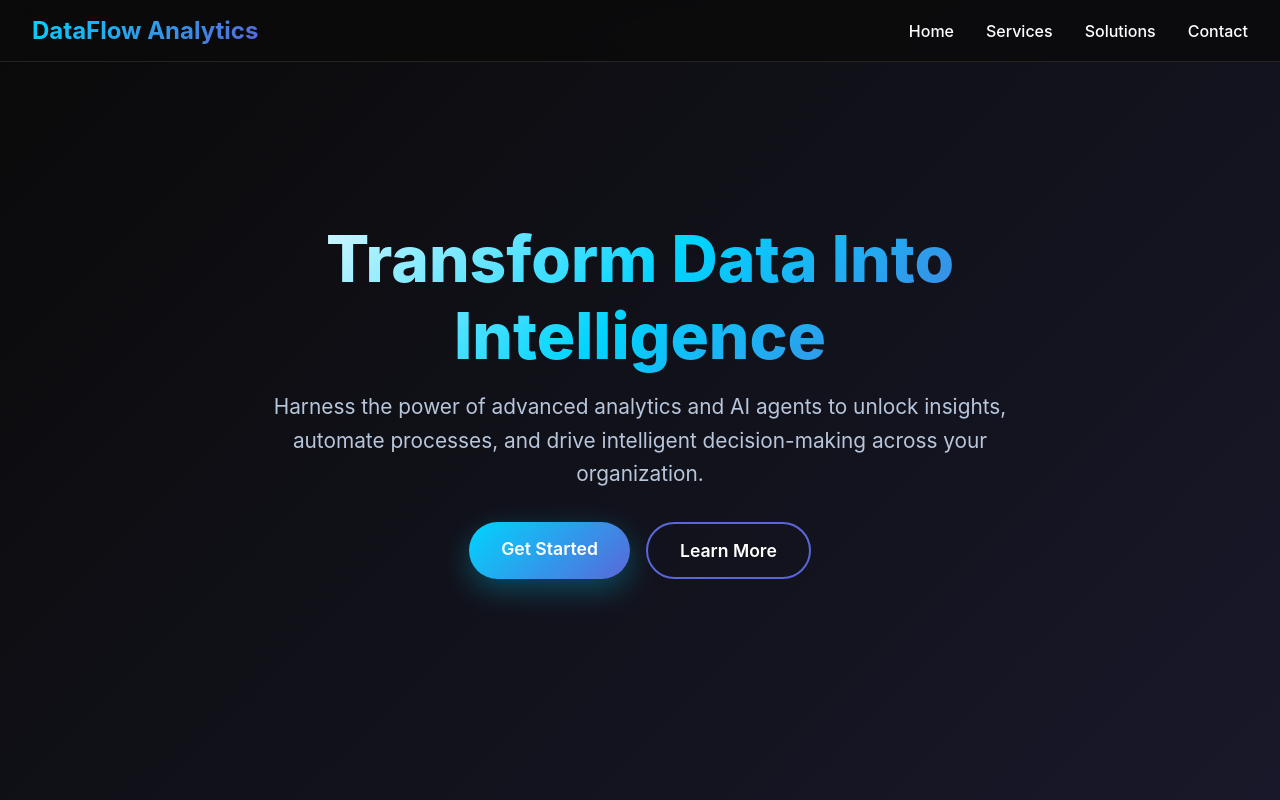
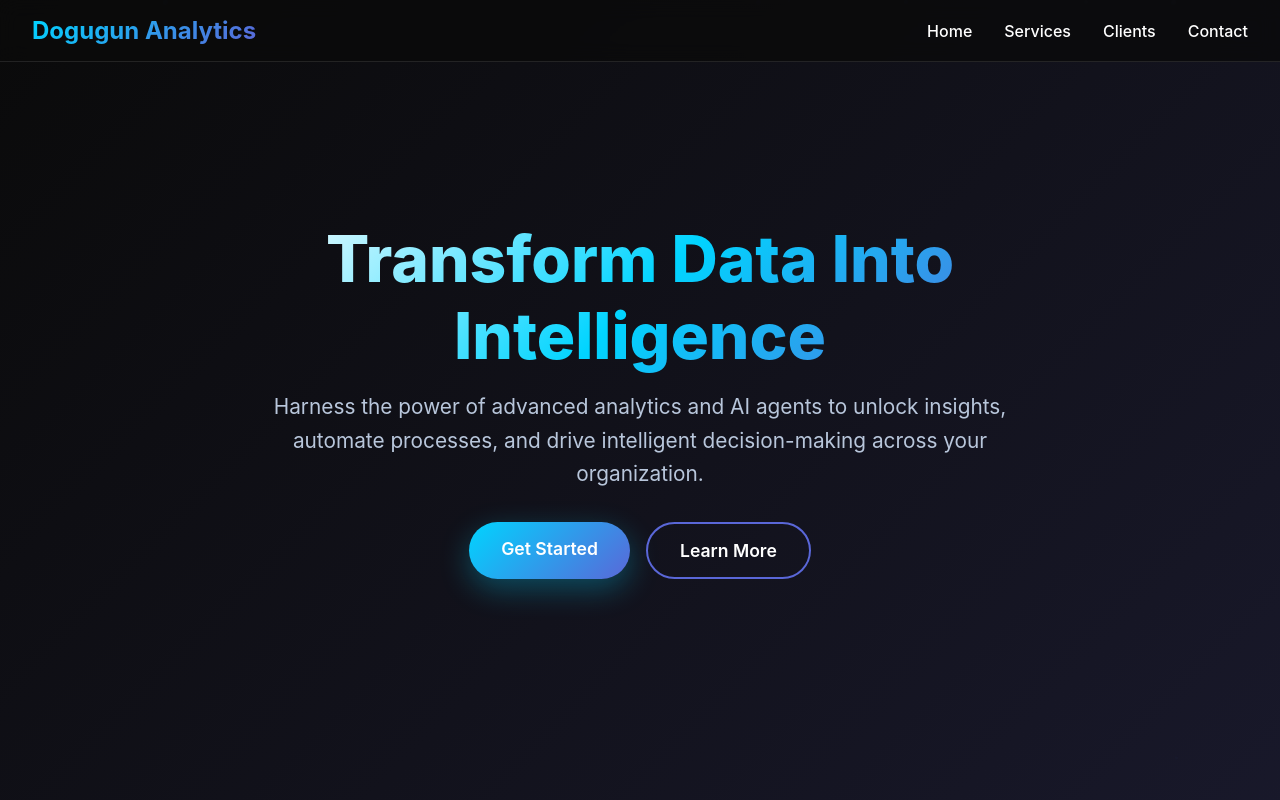
Before and after one commit to dogugun/website, a plain HTML site: page index.html in a window 1280 px wide. Shown: the top 800 px of the page. Drawn offline with Linux system fonts and the light colour scheme.

Commit message:
Update index.html

```diff
--- a/index.html
+++ b/index.html
@@ -3,7 +3,7 @@
 <head>
     <meta charset="UTF-8">
     <meta name="viewport" content="width=device-width, initial-scale=1.0">
-    <title>DataFlow Analytics - AI-Powered Data Solutions</title>
+    <title>Dogugun Analytics - AI-Powered Data Solutions</title>
     <style>
         * {
             margin: 0;
@@ -381,11 +381,11 @@
     <!-- Header -->
     <header>
         <nav>
-            <a href="#" class="logo">DataFlow Analytics</a>
+            <a href="#" class="logo">Dogugun Analytics</a>
             <ul class="nav-links">
                 <li><a href="#home">Home</a></li>
-                <li><a href="#services">Services</a></li>
-                <li><a href="#features">Solutions</a></li>
+                <li><a href="./services.html">Services</a></li>
+                <li><a href="./clients.html">Clients</a></li>
                 <li><a href="#contact">Contact</a></li>
             </ul>
         </nav>
@@ -500,7 +500,7 @@
     <!-- Footer -->
     <footer>
         <div class="container">
-            <p>&copy; 2024 DataFlow Analytics. All rights reserved. | Transforming businesses through intelligent data solutions.</p>
+            <p>&copy; 2023 Dogugun Analytics. All rights reserved. | Transforming businesses through intelligent data solutions.</p>
         </div>
     </footer>
 
```
